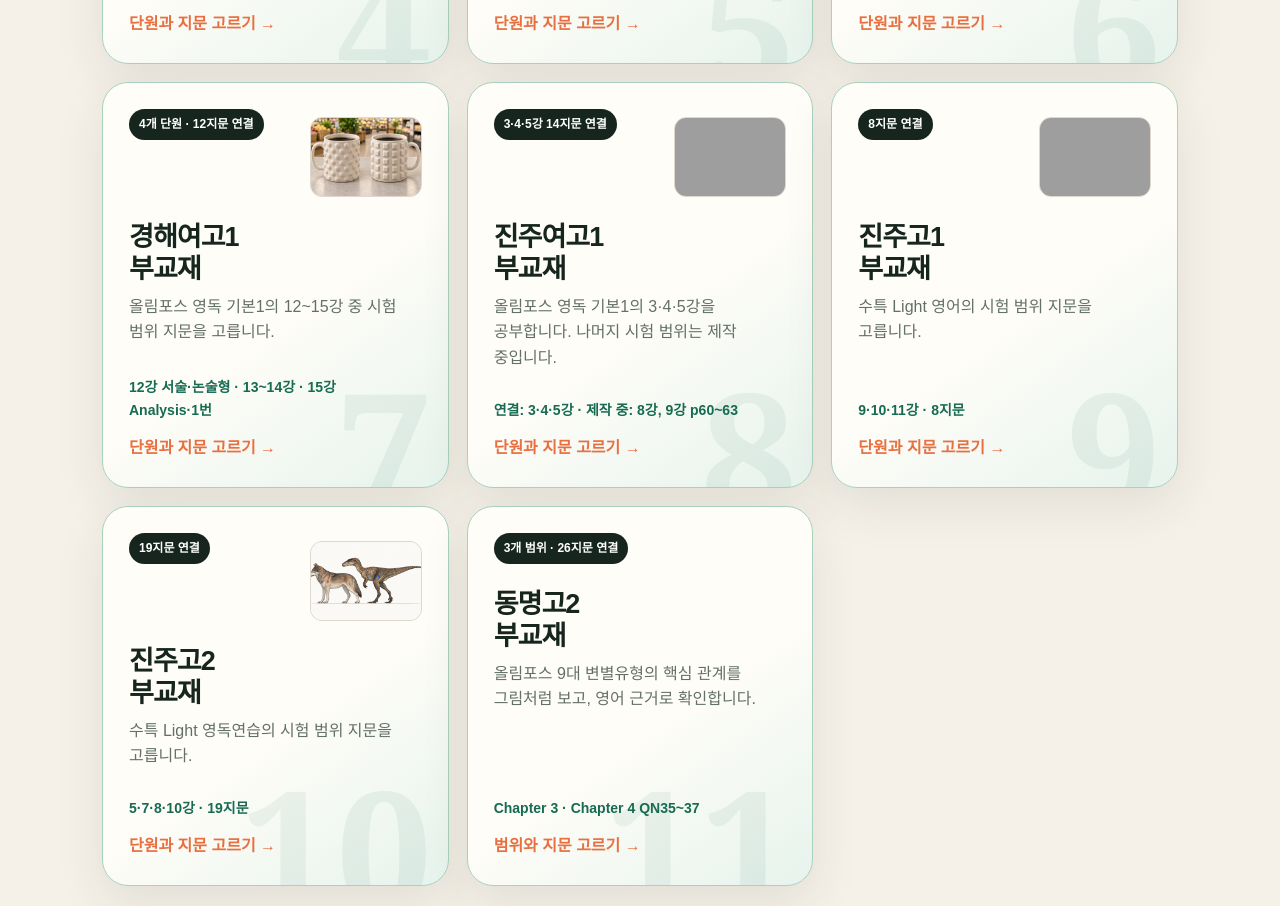
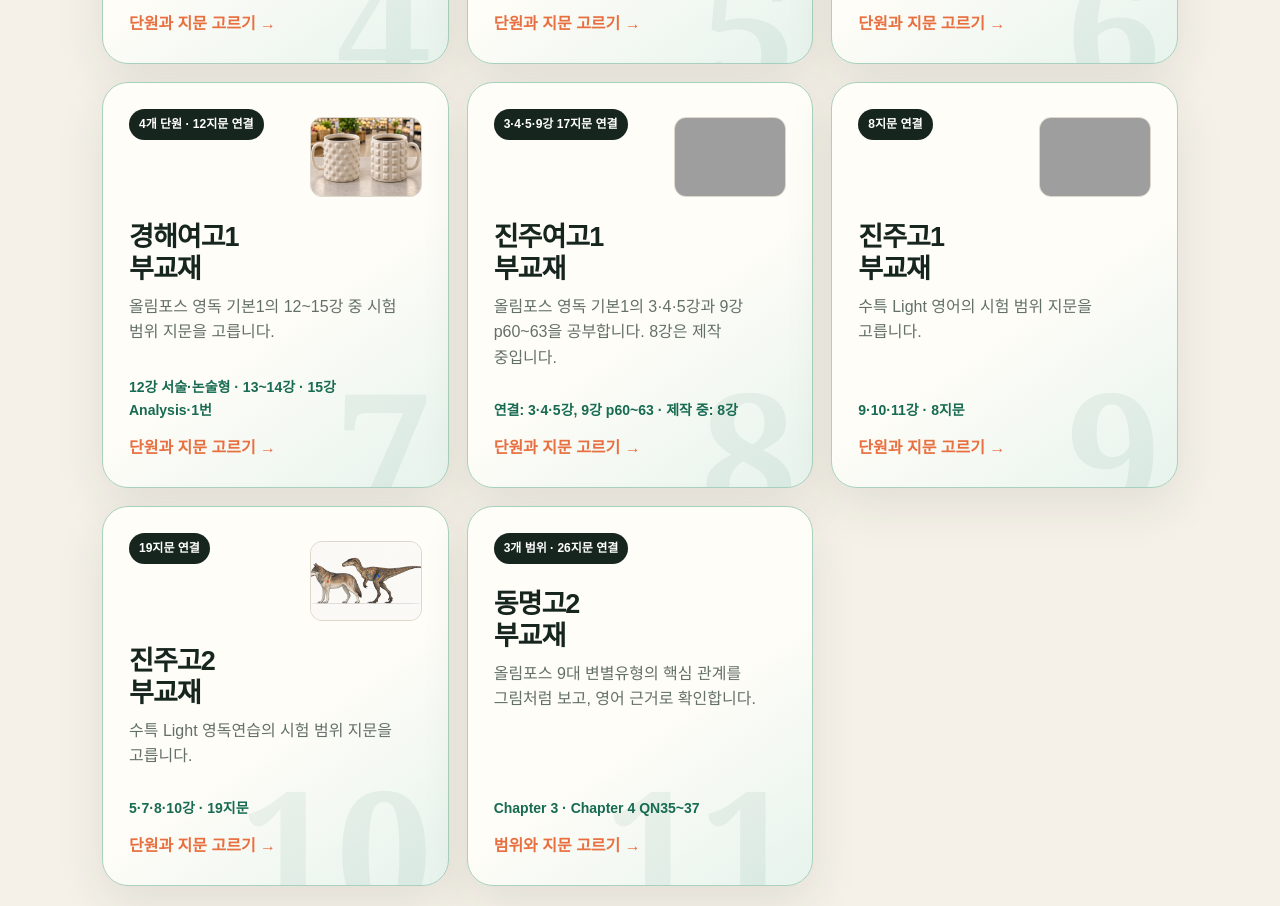
Before and after one commit to kimsenglish/ihae, a plain HTML site: page 2026-midterm-lab/index.html in a window 1280 px wide. Shown: the part 2809-3715 px from the top of the page. Drawn offline with Linux system fonts and the light colour scheme; grey boxes are pictures that could not be loaded.

Commit message:
Update Jinju Girls 1 LAB coverage to Units 3 4 5 9

```diff
--- a/2026-midterm-lab/index.html
+++ b/2026-midterm-lab/index.html
@@ -156,11 +156,11 @@
       </a>
 
       <a class="course-card active" data-order="8" href="courses/jinju1-supplement/index.html">
-        <span class="status">3·4·5강 14지문 연결</span>
+        <span class="status">3·4·5·9강 17지문 연결</span>
         <img class="course-thumb" src="assets/jinju1-olym03-03-jigsaw.webp" alt="" loading="lazy" decoding="async">
         <h3>진주여고1<br>부교재</h3>
-        <p>올림포스 영독 기본1의 3·4·5강을 공부합니다. 나머지 시험 범위는 제작 중입니다.</p>
-        <span class="range">연결: 3·4·5강 · 제작 중: 8강, 9강 p60~63</span>
+        <p>올림포스 영독 기본1의 3·4·5강과 9강 p60~63을 공부합니다. 8강은 제작 중입니다.</p>
+        <span class="range">연결: 3·4·5강, 9강 p60~63 · 제작 중: 8강</span>
         <span class="enter">단원과 지문 고르기 →</span>
       </a>
 
```
